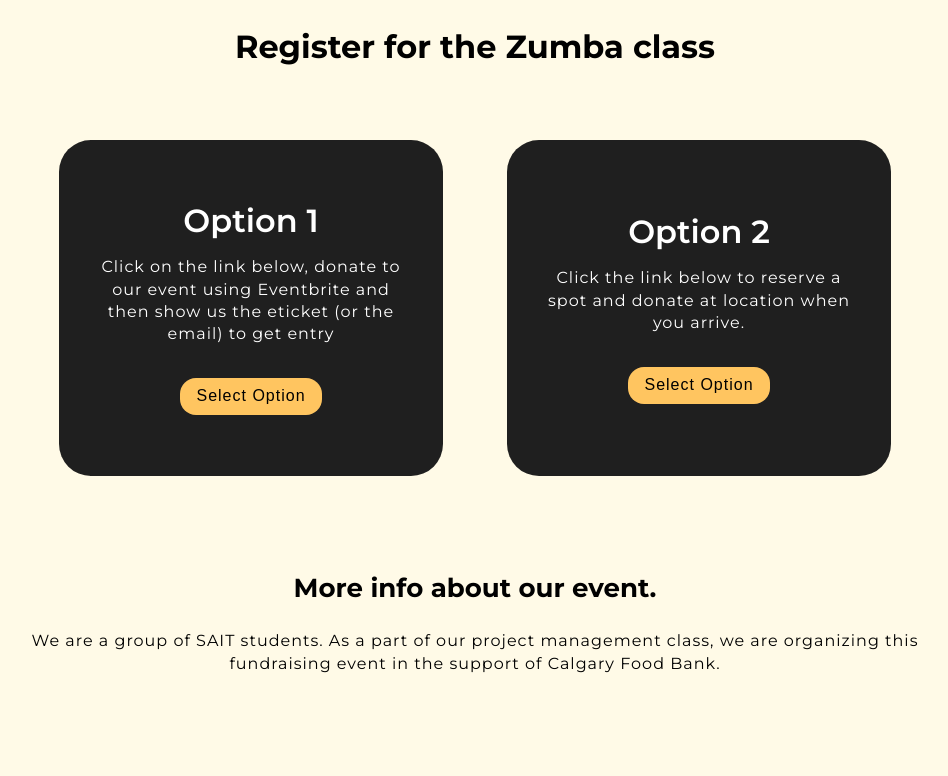
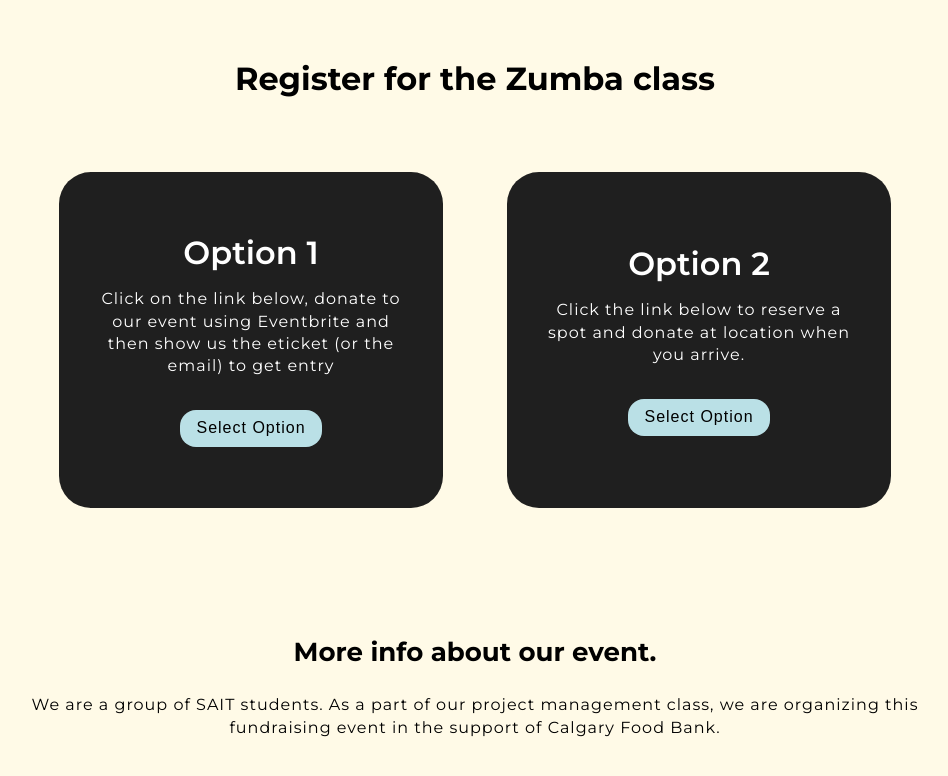
Before and after one commit to anmol1468/fundraiser-sait, a React (Create React App) app: page / in a window 1280 px wide. Shown: the top 776 px of the page, without its empty margins (165-1113 px from the left). Built offline with nearby package versions, Linux system fonts and the light colour scheme.

Commit message:
button color change

```diff
--- a/src/components/Option/_Option.scss
+++ b/src/components/Option/_Option.scss
@@ -37,8 +37,9 @@
       letter-spacing: 1px;
       font-size: 1rem;
       margin-top: 1rem;
-      background-color: #ffc560;
+      background-color: #bae0e6;
       transition: all 0.3s;
+      color: #000000;
 
       &:hover {
         background-color: #fff;
--- a/src/components/Register/_Register.scss
+++ b/src/components/Register/_Register.scss
@@ -1,4 +1,5 @@
 .register {
+  padding: 2rem 3.94rem;
 
   h2 {
     font-size: 2rem;
```
